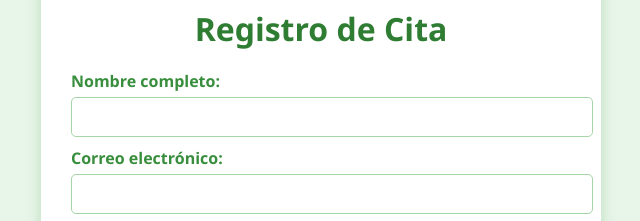
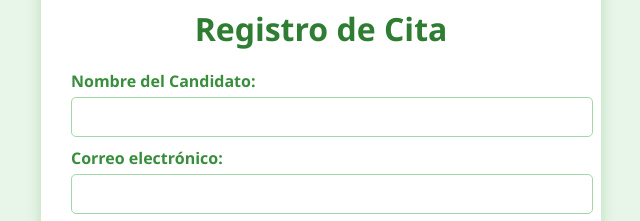
Before and after one commit to VMHS1982/FireBase2, a plain HTML site: page index.html in a window 1280 px wide. Shown: the part 134-355 px from the top of the page, 319-959 px from the left. Drawn offline with Linux system fonts and the light colour scheme.

Commit message:
Update index.html

```diff
--- a/index.html
+++ b/index.html
@@ -66,7 +66,7 @@
 <div class="container">
   <h1>Registro de Cita</h1>
   <form id="citaForm">
-    <label for="nombre">Nombre completo:</label>
+    <label for="nombre">Nombre del Candidato:</label>
     <input type="text" id="nombre" required>
 
     <label for="correo">Correo electrónico:</label>
```
